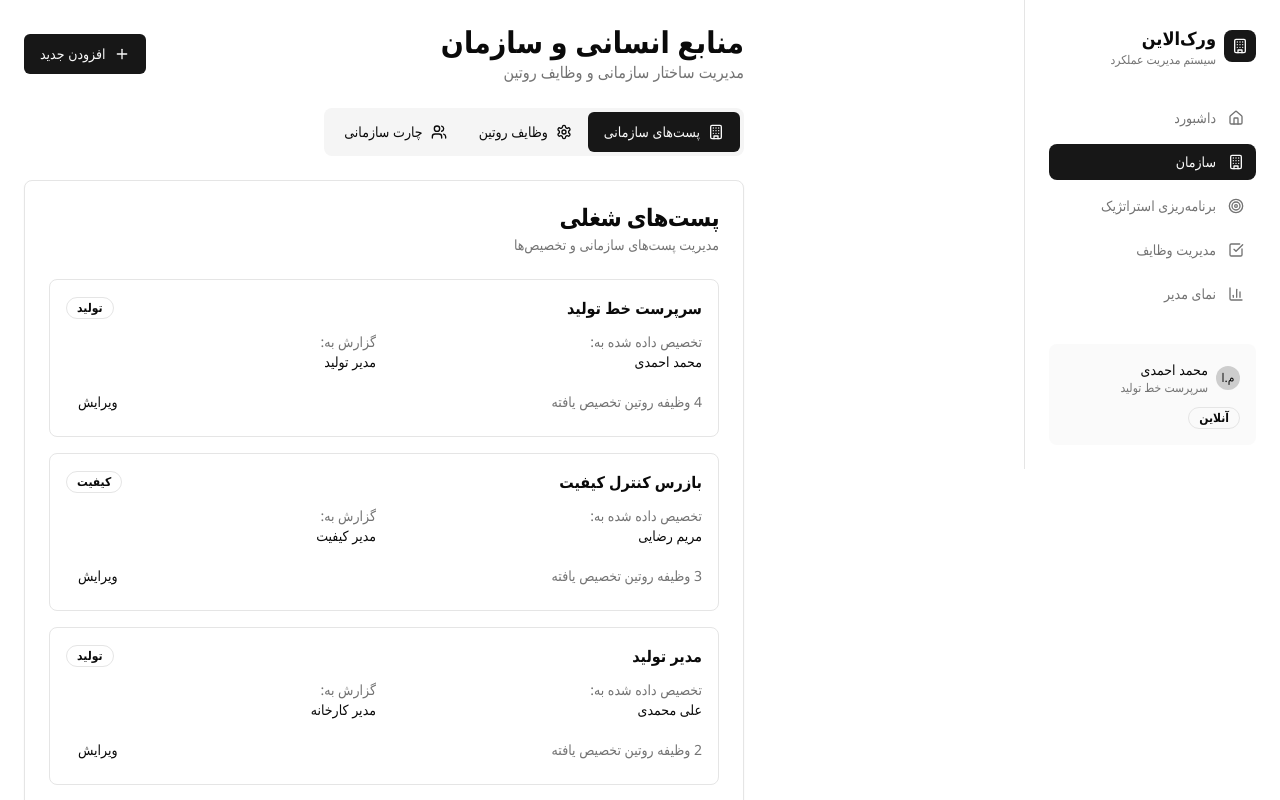
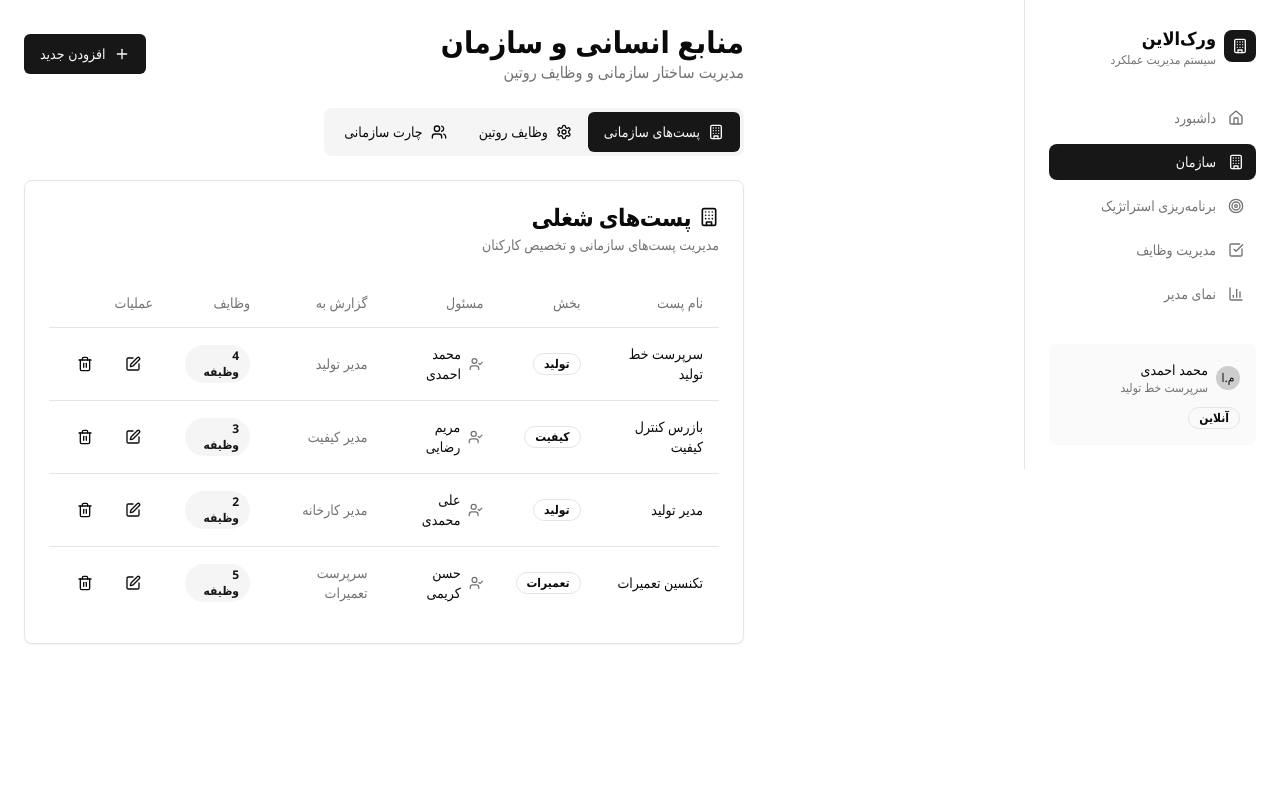
Before and after one commit to mjsoltani/orbit-task-align, a React (Vite) app: page /organization in a window 1280 px wide. Shown: the top 800 px of the page. Built offline with nearby package versions, Linux system fonts and the light colour scheme.

Commit message:
Refactor: Display job positions as a list
Display job positions in a list format with detailed views and edit options to reduce clutter.

```diff
--- a/src/pages/Organization.tsx
+++ b/src/pages/Organization.tsx
@@ -6,7 +6,8 @@ import { Label } from "@/components/ui/label";
 import { Textarea } from "@/components/ui/textarea";
 import { Select, SelectContent, SelectItem, SelectTrigger, SelectValue } from "@/components/ui/select";
 import { Dialog, DialogContent, DialogDescription, DialogHeader, DialogTitle, DialogTrigger } from "@/components/ui/dialog";
-import { Users, Plus, Building, UserCheck, Settings } from "lucide-react";
+import { Table, TableBody, TableCell, TableHead, TableHeader, TableRow } from "@/components/ui/table";
+import { Users, Plus, Building, UserCheck, Settings, Edit, Trash2 } from "lucide-react";
 import { useState } from "react";
 import { useToast } from "@/hooks/use-toast";
 import { OrganizationalChart } from "@/components/OrganizationalChart";
@@ -223,87 +224,142 @@ const Organization = () => {
         </div>
 
         {activeTab === "positions" && (
-          <div className="grid grid-cols-1 gap-6">
           <Card>
             <CardHeader>
-                <CardTitle>پست‌های شغلی</CardTitle>
-                <CardDescription>مدیریت پست‌های سازمانی و تخصیص‌ها</CardDescription>
+              <CardTitle className="flex items-center gap-2">
+                <Building className="h-5 w-5" />
+                پست‌های شغلی
+              </CardTitle>
+              <CardDescription>مدیریت پست‌های سازمانی و تخصیص کارکنان</CardDescription>
             </CardHeader>
-              <CardContent className="space-y-4">
+            <CardContent>
+              <Table>
+                <TableHeader>
+                  <TableRow>
+                    <TableHead className="text-right">نام پست</TableHead>
+                    <TableHead className="text-right">بخش</TableHead>
+                    <TableHead className="text-right">مسئول</TableHead>
+                    <TableHead className="text-right">گزارش به</TableHead>
+                    <TableHead className="text-right">وظایف</TableHead>
+                    <TableHead className="text-right">عملیات</TableHead>
+                  </TableRow>
+                </TableHeader>
+                <TableBody>
                   {positions.map((position) => (
-                  <div key={position.id} className="p-4 rounded-lg border space-y-3">
-                    <div className="flex items-center justify-between">
-                      <h3 className="font-semibold">{position.name}</h3>
+                    <TableRow key={position.id}>
+                      <TableCell className="font-medium">{position.name}</TableCell>
+                      <TableCell>
                         <Badge variant="outline">{position.department}</Badge>
+                      </TableCell>
+                      <TableCell>
+                        <div className="flex items-center gap-2">
+                          <UserCheck className="h-4 w-4 text-muted-foreground" />
+                          {position.assignedEmployee}
                         </div>
-                    <div className="grid grid-cols-2 gap-4 text-sm">
-                      <div>
-                        <span className="text-muted-foreground">تخصیص داده شده به:</span>
-                        <p className="font-medium">{position.assignedEmployee}</p>
-                      </div>
-                      <div>
-                        <span className="text-muted-foreground">گزارش به:</span>
-                        <p className="font-medium">{position.parentPosition}</p>
-                      </div>
-                    </div>
-                    <div className="flex items-center justify-between">
-                      <span className="text-sm text-muted-foreground">
-                        {position.routineTasks} وظیفه روتین تخصیص یافته
-                      </span>
+                      </TableCell>
+                      <TableCell className="text-sm text-muted-foreground">
+                        {position.parentPosition}
+                      </TableCell>
+                      <TableCell>
+                        <Badge variant="secondary">
+                          {position.routineTasks} وظیفه
+                        </Badge>
+                      </TableCell>
+                      <TableCell>
+                        <div className="flex items-center gap-2">
                           <Button
                             variant="ghost"
                             size="sm"
                             onClick={() => handleEditPosition(position.id)}
                           >
-                        ویرایش
+                            <Edit className="h-4 w-4" />
+                          </Button>
+                          <Button
+                            variant="ghost"
+                            size="sm"
+                            onClick={() => {
+                              toast({
+                                title: "حذف پست",
+                                description: `پست ${position.name} حذف شد`,
+                                variant: "destructive"
+                              });
+                            }}
+                          >
+                            <Trash2 className="h-4 w-4" />
                           </Button>
                         </div>
-                  </div>
+                      </TableCell>
+                    </TableRow>
                   ))}
+                </TableBody>
+              </Table>
             </CardContent>
           </Card>
-          </div>
         )}
 
         {activeTab === "tasks" && (
-          <div className="grid grid-cols-1 gap-6">
           <Card>
             <CardHeader>
-                <CardTitle>وظایف روتین</CardTitle>
-                <CardDescription>وظایف خودکار تخصیص یافته بر اساس پست‌های شغلی</CardDescription>
+              <CardTitle className="flex items-center gap-2">
+                <Settings className="h-5 w-5" />
+                وظایف روتین
+              </CardTitle>
+              <CardDescription>مدیریت وظایف خودکار بر اساس پست‌های شغلی</CardDescription>
             </CardHeader>
-              <CardContent className="space-y-4">
+            <CardContent>
+              <Table>
+                <TableHeader>
+                  <TableRow>
+                    <TableHead className="text-right">نام وظیفه</TableHead>
+                    <TableHead className="text-right">پست مسئول</TableHead>
+                    <TableHead className="text-right">دوره تکرار</TableHead>
+                    <TableHead className="text-right">توضیحات</TableHead>
+                    <TableHead className="text-right">عملیات</TableHead>
+                  </TableRow>
+                </TableHeader>
+                <TableBody>
                   {routineTasks.map((task) => (
-                  <div key={task.id} className="p-4 rounded-lg border space-y-3">
-                    <div className="flex items-center justify-between">
-                      <h3 className="font-semibold">{task.name}</h3>
+                    <TableRow key={task.id}>
+                      <TableCell className="font-medium">{task.name}</TableCell>
+                      <TableCell>
+                        <Badge variant="outline">{task.position}</Badge>
+                      </TableCell>
+                      <TableCell>
                         <Badge variant="secondary">{task.period}</Badge>
-                    </div>
-                    <p className="text-sm text-muted-foreground">{task.description}</p>
-                    <div>
-                      <span className="text-sm font-medium text-muted-foreground">تخصیص به:</span>
-                      <p className="text-sm">{task.position}</p>
-                    </div>
-                    <div>
-                      <span className="text-sm font-medium text-muted-foreground">چک‌لیست:</span>
-                      <ul className="text-sm list-disc list-inside mr-2 space-y-1">
-                        {task.checklist.map((item, index) => (
-                          <li key={index}>{item}</li>
-                        ))}
-                      </ul>
-                    </div>
+                      </TableCell>
+                      <TableCell className="text-sm text-muted-foreground max-w-xs truncate">
+                        {task.description}
+                      </TableCell>
+                      <TableCell>
+                        <div className="flex items-center gap-2">
                           <Button
                             variant="ghost"
                             size="sm"
                             onClick={() => handleEditTask(task.id)}
                           >
-                      ویرایش وظیفه
+                            <Edit className="h-4 w-4" />
+                          </Button>
+                          <Button
+                            variant="ghost"
+                            size="sm"
+                            onClick={() => {
+                              toast({
+                                title: "حذف وظیفه",
+                                description: `وظیفه ${task.name} حذف شد`,
+                                variant: "destructive"
+                              });
+                            }}
+                          >
+                            <Trash2 className="h-4 w-4" />
                           </Button>
                         </div>
+                      </TableCell>
+                    </TableRow>
                   ))}
+                </TableBody>
+              </Table>
             </CardContent>
           </Card>
-          </div>
         )}
 
         {activeTab === "chart" && (
```
Lines whose indentation alone changed are shown as unchanged.
